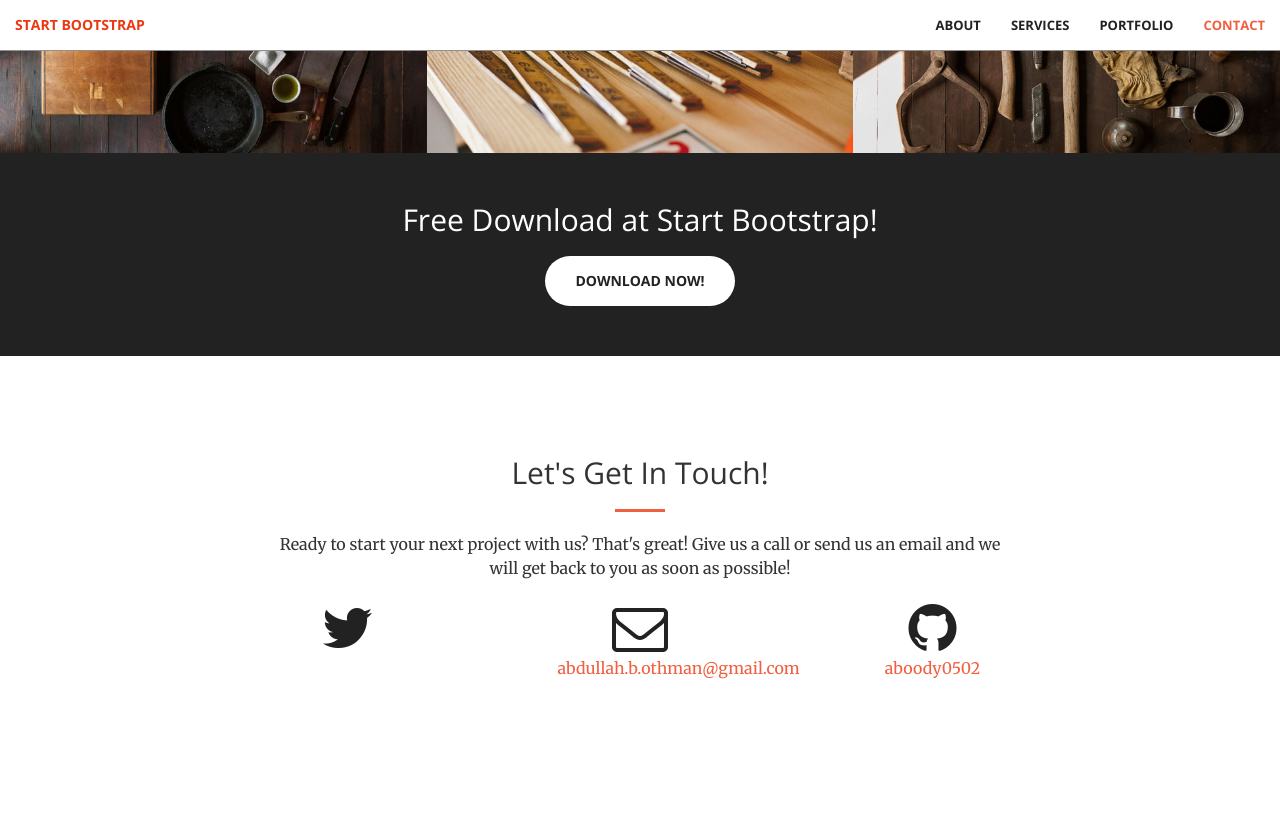
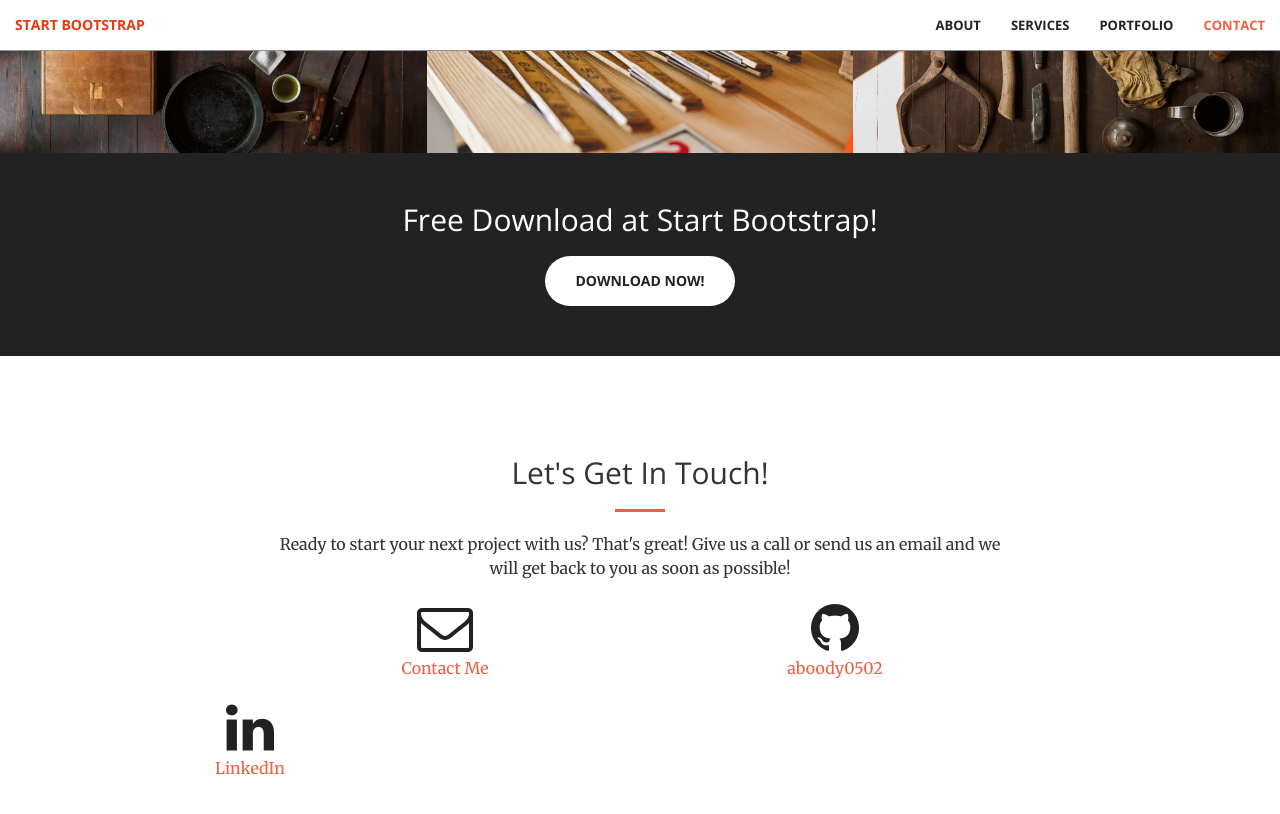
Before and after one commit to aboody0502/portfolio, a Jekyll site: the page built from index.html, in a window 1280 px wide and 900 px high, scrolled down 2081 px. Shown: the top 814 px of the window. Built offline with Jekyll 4.4.1, drawn with Linux system fonts in a browser that asks for light colours.

Commit message:
Updated site with updated contact info

```diff
--- a/_includes/contact.html
+++ b/_includes/contact.html
@@ -6,23 +6,20 @@
                 <hr class="primary">
                 <p>Ready to start your next project with us? That's great! Give us a call or send us an email and we will get back to you as soon as possible!</p>
             </div>
-        <div class="col-lg-2 col-lg-offset-2 text-center">
-            <a href="https://twitter.com/{{ site.twitter_username }}">
-                <i class="fa fa-twitter fa-3x wow bounceIn" data-wow-delay=".1s"></i>
-                <p>{{ site.twitter_username }}</p>
+        <div class="col-lg-4 col-lg-offset-2 text-center">
+                              <a href="mailto:abdullah.b.othman@gmail.com">
+            <i class="fa fa-envelope-o fa-3x wow bounceIn" data-wow-delay=".1s"></i>
+                <p>Contact Me</p>
             </a>
         </div>
-        <div class="col-lg-2 col-lg-offset-1 text-center">
-            <a href="mailto:{{ site.email }}">
-            <i class="fa fa-envelope-o fa-3x wow bounceIn" data-wow-delay=".1s"></i>
-                <p>{{ site.email }}</p>
-            </a>
-        </div>
-        <div class="col-lg-2 col-lg-offset-1 text-center">
+        <div class="col-lg-4 text-center">
             <a href="https://github.com/{{ site.github_username }}">
             <i class="fa fa-github fa-3x wow bounceIn" data-wow-delay=".1s"></i>
                 <p>{{ site.github_username }}</p>
-            </a>
+      </a>
+ </div><div class="col-lg-4 text-center"><a href="https://www.linkedin.com/in/abdullah-b-othman">
+ <i class="fa fa-linkedin fa-3x wow bounceIn" data-wow-delay=".1s"></i>
+ <p>LinkedIn</p>      </a>
         </div>
 
     </div>
```
